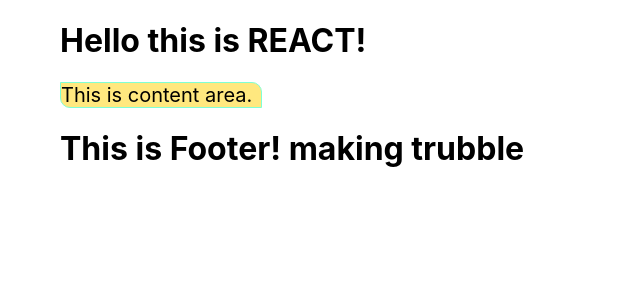
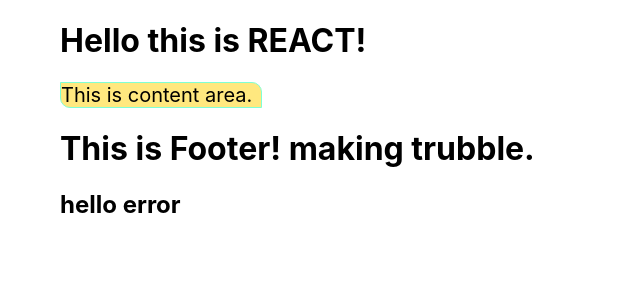
Before and after one commit to aartisingh2020aru-ui/React, a React (Create React App) app: page / in a window 1280 px wide. Shown: the top 300 px of the page, without its empty margins (0-640 px from the left). Built offline with nearby package versions, Linux system fonts and the light colour scheme; the HTML template or start-up script is replaced by a standard one.

Commit message:
somthing

```diff
--- a/src/Components/Footer.js
+++ b/src/Components/Footer.js
@@ -2,7 +2,10 @@
 
 function Footer(){
     return(
-        <h1>This is Footer!  making trubble</h1>
+        <>
+        <h1>This is Footer!  making trubble.</h1>
+        <h2>hello error</h2>
+        </>
 
     );
 }
```
